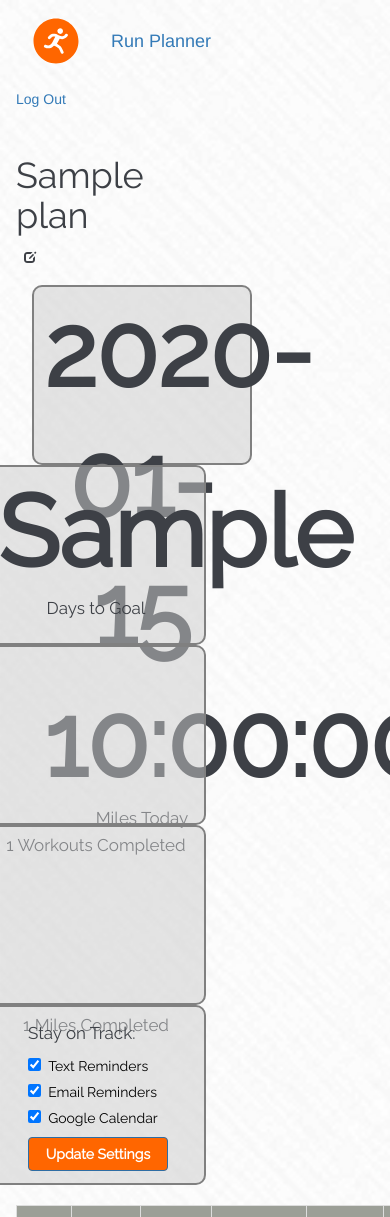
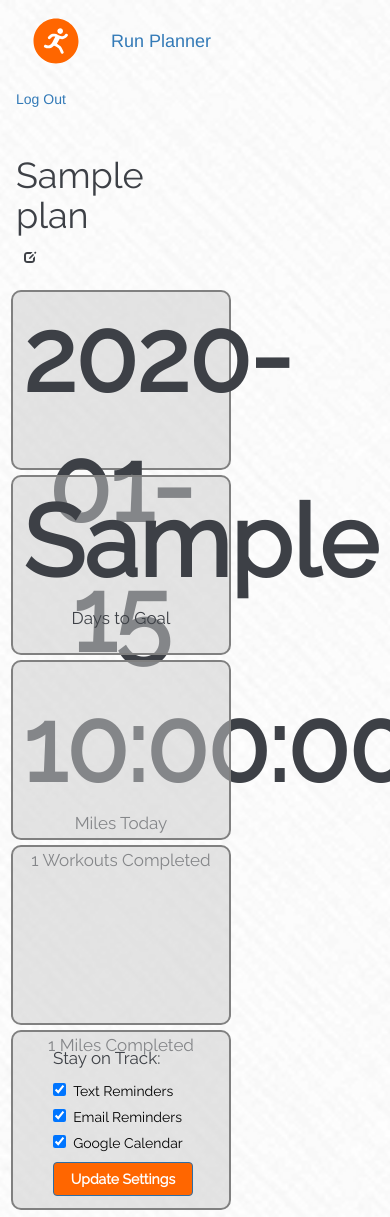
Before and after one commit to allieglotfelty/running-plan, a Flask app: template templates/runner_dashboard.html in a window 390 px wide; the page is wider, and only the part inside the window is pictured. Shown: the top 1217 px of that part. Run offline with Flask 2, Linux system fonts and the light colour scheme; tables that the repository leaves empty hold one stand-in row (values such as "Sample post"); the template is opened without the code that fills it: values that come from a table or form of the project are taken from there, most other values are stand-ins (such as "Sample title", 1, 10 or a date in 2020); some libraries are stand-ins or nearby versions.

Commit message:
Updated responsiveness of dashboard stats at top of page

```diff
--- a/static/dashboard.css
+++ b/static/dashboard.css
@@ -11,7 +11,8 @@ body {
 .runner-updates {
   padding-right: 10px;
   padding-left: 10px;
-  margin-right: 5px;
+  margin-top: 5px;
+  margin-left: 10px;
   background-color: rgba(204, 204, 204, 0.5);
   border: 2px gray solid;
   border-radius: 10px;
@@ -20,8 +21,12 @@ body {
   text-align: center;
 }
 
-#run-today {
-  margin-left: 11%
+/*#run-today {
+  margin-left: 17px;
+}
+*/
+.charts-display {
+  white-space: normal;
 }
 
 .nav-words {
--- a/templates/runner_dashboard.html
+++ b/templates/runner_dashboard.html
@@ -50,9 +50,7 @@
         <input type="submit" name="save" value="save"><br><br>
       </form>
     </div>
-
     </div>
-  </div>
 
   <!-- Plan Update Charts -->
   <div class="row charts-display">
@@ -108,7 +106,7 @@
 
     </div>
   </div>
-
+  </div>
         <!-- Stay On Track Modal -->
         <div class="modal fade" id="exampleModalLong" tabindex="-1" role="dialog" aria-labelledby="exampleModalLongTitle" aria-hidden="true">
           <div class="modal-dialog" role="document">
```
